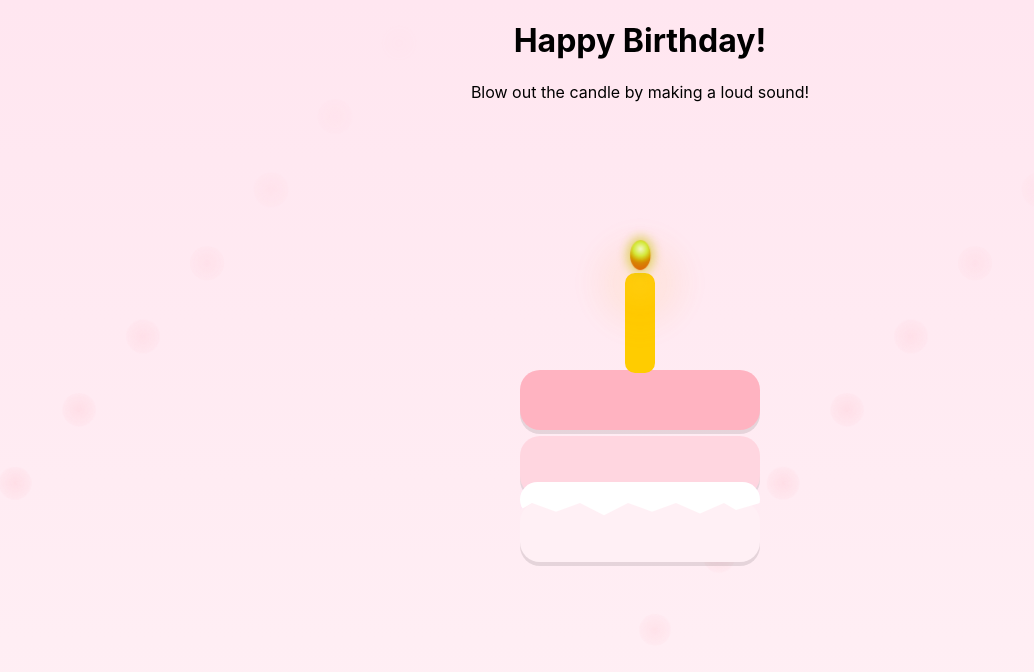
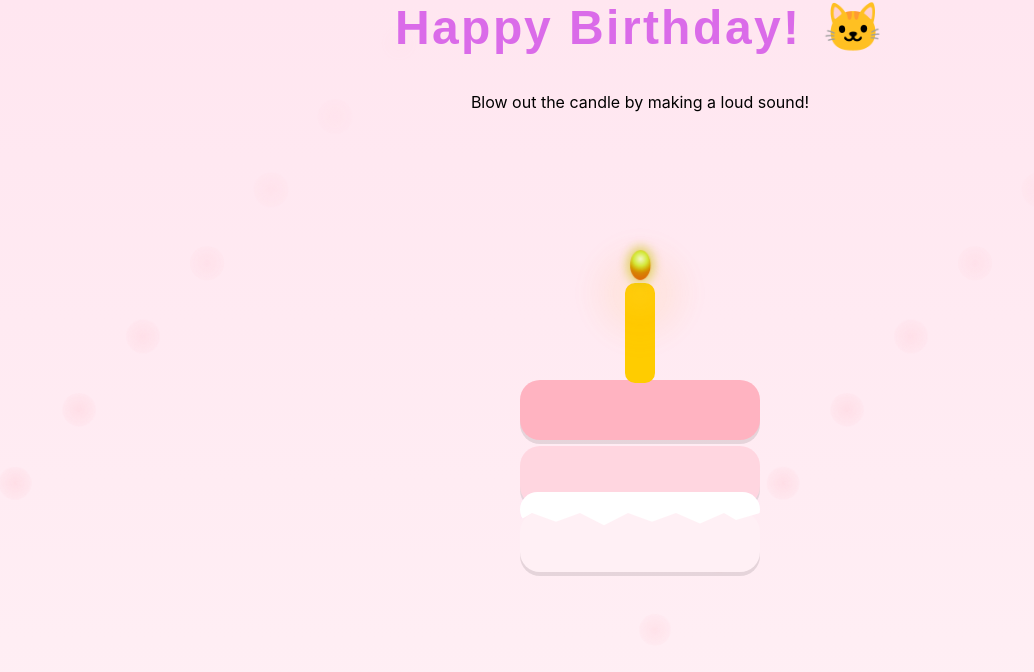
Before and after one commit to Blyn04/interactive-web, a React (Create React App) app: page / in a window 1280 px wide. Shown: the top 672 px of the page, without its empty margins (0-1034 px from the left). Built offline with nearby package versions, Linux system fonts and the light colour scheme; no server answers.

Commit message:
UPDATE TEXT

```diff
--- a/src/App.js
+++ b/src/App.js
@@ -5,6 +5,7 @@ import MicDetector from "./components/MicDetector";
 import './App.css';
 import AnimatedBackground from './components/AnimatedBackground';
 import BackgroundAnimation from './components/BackgroundAnimation';
+import BirthdayTitle from './components/BirthdayTitle';
 
 const App = () => {
   const [isBlownOut, setIsBlownOut] = useState(false);
@@ -25,7 +26,7 @@ const App = () => {
     <div className="App">
       {/* <AnimatedBackground/> */}
       <BackgroundAnimation/>
-      <h1>Happy Birthday!</h1>
+      <BirthdayTitle/>
       <p>Blow out the candle by making a loud sound!</p>
 
       <Candle isBlownOut={isBlownOut} /> {/* Pass isBlownOut to Candle */}
--- /dev/null
+++ b/src/components/BirthdayTitle.js
@@ -0,0 +1,17 @@
+import React from "react";
+import "./styles/BirthdayTitle.css";
+
+const text = "Happy Birthday!";
+
+const BirthdayTitle = () => (
+  <h1 className="birthday-title">
+    {Array.from(text).map((ch, i) => (
+      <span key={i} style={{ "--delay": `${i * 0.08}s` }}>
+        {ch === " " ? "\u00A0" : ch}
+      </span>
+    ))}
+    <span className="cat-emoji"> 🐱</span>
+  </h1>
+);
+
+export default BirthdayTitle;
--- /dev/null
+++ b/src/components/styles/BirthdayTitle.css
@@ -0,0 +1,45 @@
+.birthday-title {
+  font-family: "Quicksand", cursive, sans-serif;
+  font-size: 3rem;
+  font-weight: 700;
+  letter-spacing: 0.05em;
+  text-align: center;
+  margin: 0 0 20px;
+  color: #ff66b3;                /* base pink */
+  display: inline-block;
+  user-select: none;
+}
+
+/* animate each letter */
+.birthday-title span {
+  display: inline-block;
+  animation: pop 1s ease-out var(--delay) both,
+             hue 6s linear infinite;
+}
+
+/* 🎉 Pop‑in keyframe */
+@keyframes pop {
+  0%   { transform: translateY(20px) scale(0.5) rotate(-20deg); opacity: 0; }
+  60%  { transform: translateY(-6px) scale(1.2) rotate(3deg);  opacity: 1; }
+  100% { transform: translateY(0)    scale(1)   rotate(0deg); }
+}
+
+/* 🌈 Gentle hue shift */
+@keyframes hue {
+  0%   { filter: hue-rotate(0deg);   }
+  100% { filter: hue-rotate(360deg); }
+}
+
+/* Cat emoji wiggle every few seconds */
+.cat-emoji {
+  display: inline-block;
+  margin-left: 0.2em;
+  animation: wiggle 2s ease-in-out infinite 3s;
+}
+
+@keyframes wiggle {
+  0%, 100% { transform: rotate(0deg); }
+  25%      { transform: rotate(12deg); }
+  50%      { transform: rotate(-12deg); }
+  75%      { transform: rotate(6deg); }
+}
```
